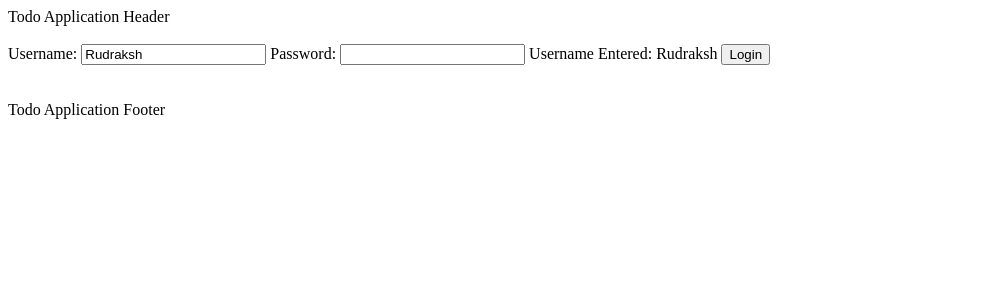
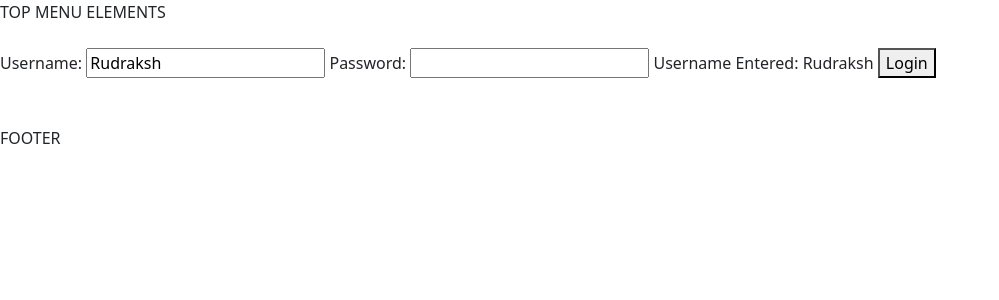
Before and after one commit to rudrakshvats/angularTodoUdemy, an Angular app: page / in a window 1280 px wide. Shown: the top 300 px of the page, without its empty margins (0-999 px from the left). Built offline with nearby package versions, Linux system fonts and the light colour scheme.

Commit message:
added header and footer component in app component

```diff
--- a/src/app/app.component.html
+++ b/src/app/app.component.html
@@ -6,8 +6,8 @@
 <app-welcome></app-welcome> -->
 <!-- <app-login></app-login> -->
 <!-- <div>Component Content</div> -->
-Todo Application Header<br /><br />
+<app-menu></app-menu>
 
 <router-outlet></router-outlet>
 
-<br /><br />Todo Application Footer
+<app-footer></app-footer>
--- a/src/app/footer/footer.component.html
+++ b/src/app/footer/footer.component.html
@@ -1 +1,2 @@
-<p>footer works!</p>
+<br /><br />
+FOOTER
--- a/src/app/menu/menu.component.html
+++ b/src/app/menu/menu.component.html
@@ -1 +1 @@
-<p>menu works!</p>
+TOP MENU ELEMENTS <br /><br />
--- a/src/styles.css
+++ b/src/styles.css
@@ -1 +1,2 @@
 /* You can add global styles to this file, and also import other style files */
+@import url(https://unpkg.com/bootstrap@5.3.3/dist/css/bootstrap.min.css);
```
